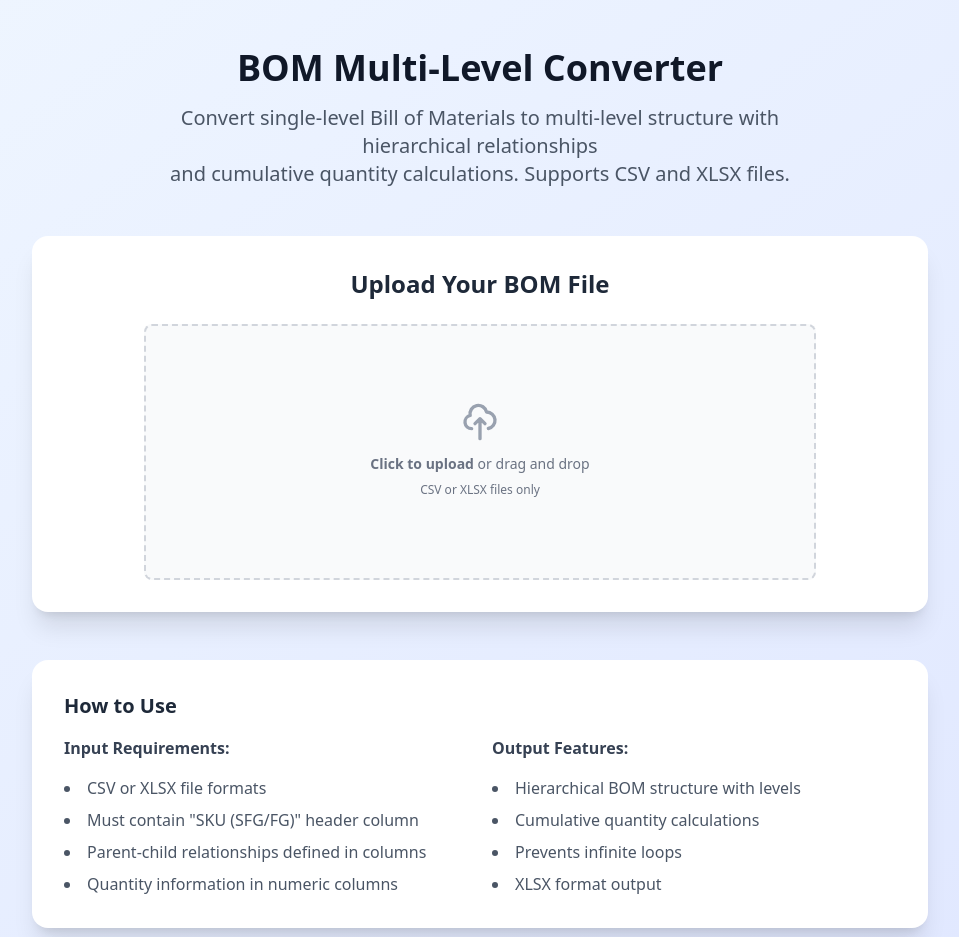
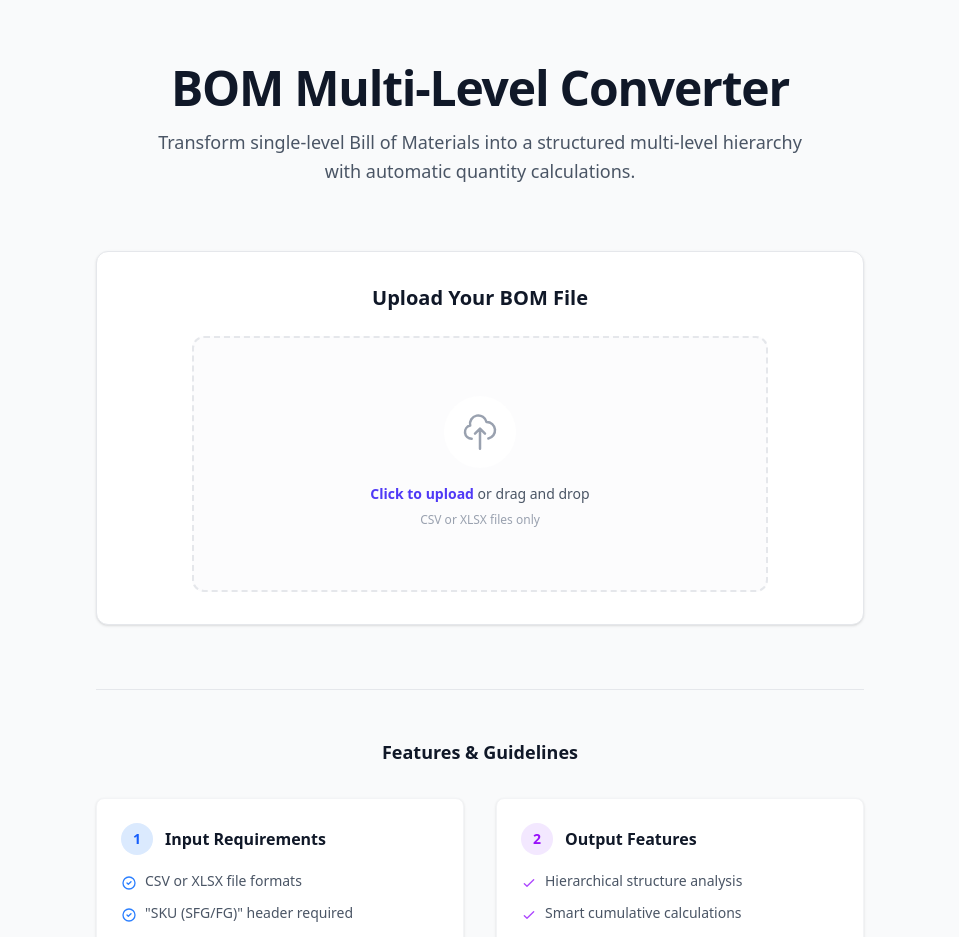
Before and after one commit to faizalindrak/bom-converter-web-app, a React (Vite) app: page / in a window 1280 px wide. Shown: the top 937 px of the page, without its empty margins (160-1119 px from the left). Built offline with nearby package versions, Linux system fonts and the light colour scheme.

Commit message:
Redesign UI with clean modern aesthetics (no gradients)

```diff
--- a/src/components/FileUpload.jsx
+++ b/src/components/FileUpload.jsx
@@ -59,19 +59,22 @@ const FileUpload = ({ onFileProcessed }) => {
   }, [handleFile]);
 
   return (
-    <div className="w-full max-w-2xl mx-auto"
+    <div className="w-full max-w-xl mx-auto"
       onDrop={handleDrop}
       onDragOver={handleDragOver}
       onDragLeave={handleDragLeave}
     >
       <label
-        className={`flex flex-col items-center justify-center w-full h-64 border-2 border-dashed rounded-lg cursor-pointer bg-gray-50 hover:bg-gray-100 transition-colors ${
-          isDragging ? 'border-blue-500 bg-blue-50' : 'border-gray-300'
+        className={`group flex flex-col items-center justify-center w-full h-64 border-2 border-dashed rounded-xl cursor-pointer transition-all duration-300 ${
+          isDragging
+            ? 'border-indigo-500 bg-indigo-50/50'
+            : 'border-gray-200 bg-gray-50/50 hover:bg-white hover:border-indigo-400 hover:shadow-sm'
         } ${isProcessing ? 'opacity-50 cursor-not-allowed' : ''}`}
       >
         <div className="flex flex-col items-center justify-center pt-5 pb-6">
+          <div className={`p-4 rounded-full mb-4 transition-colors duration-300 ${isDragging ? 'bg-indigo-100' : 'bg-white group-hover:bg-indigo-50'}`}>
             <svg
-            className="w-10 h-10 mb-3 text-gray-400"
+              className={`w-10 h-10 transition-colors duration-300 ${isDragging ? 'text-indigo-600' : 'text-gray-400 group-hover:text-indigo-500'}`}
               fill="none"
               stroke="currentColor"
               viewBox="0 0 24 24"
@@ -80,16 +83,23 @@ const FileUpload = ({ onFileProcessed }) => {
               <path
                 strokeLinecap="round"
                 strokeLinejoin="round"
-              strokeWidth={2}
+                strokeWidth={1.5}
                 d="M7 16a4 4 0 01-.88-7.903A5 5 0 1115.9 6L16 6a5 5 0 011 9.9M15 13l-3-3m0 0l-3 3m3-3v12"
               />
             </svg>
-          <p className="mb-2 text-sm text-gray-500">
-            <span className="font-semibold">Click to upload</span> or drag and drop
+          </div>
+          <p className="mb-2 text-sm text-gray-600 font-medium">
+            <span className="text-indigo-600 font-semibold hover:text-indigo-700">Click to upload</span> or drag and drop
           </p>
-          <p className="text-xs text-gray-500">CSV or XLSX files only</p>
+          <p className="text-xs text-gray-400">CSV or XLSX files only</p>
           {isProcessing && (
-            <p className="text-sm text-blue-600 mt-2">Processing file...</p>
+            <div className="flex items-center mt-4 text-indigo-600">
+              <svg className="animate-spin -ml-1 mr-2 h-4 w-4 text-indigo-600" xmlns="http://www.w3.org/2000/svg" fill="none" viewBox="0 0 24 24">
+                <circle className="opacity-25" cx="12" cy="12" r="10" stroke="currentColor" strokeWidth="4"></circle>
+                <path className="opacity-75" fill="currentColor" d="M4 12a8 8 0 018-8V0C5.373 0 0 5.373 0 12h4zm2 5.291A7.962 7.962 0 014 12H0c0 3.042 1.135 5.824 3 7.938l3-2.647z"></path>
+              </svg>
+              <p className="text-sm font-medium">Processing file...</p>
+            </div>
           )}
         </div>
         <input
@@ -102,7 +112,10 @@ const FileUpload = ({ onFileProcessed }) => {
       </label>
 
       {error && (
-        <div className="mt-4 p-4 bg-red-50 border border-red-200 rounded-lg">
+        <div className="mt-4 p-4 bg-red-50 border border-red-100 rounded-lg flex items-start">
+          <svg className="w-5 h-5 text-red-500 mr-2 flex-shrink-0 mt-0.5" fill="none" stroke="currentColor" viewBox="0 0 24 24" xmlns="http://www.w3.org/2000/svg">
+            <path strokeLinecap="round" strokeLinejoin="round" strokeWidth={2} d="M12 8v4m0 4h.01M21 12a9 9 0 11-18 0 9 9 0 0118 0z" />
+          </svg>
           <p className="text-red-600 text-sm">{error}</p>
         </div>
       )}
--- a/src/pages/Home.jsx
+++ b/src/pages/Home.jsx
@@ -31,40 +31,44 @@ const Home = () => {
   };
 
   return (
-    <div className="min-h-screen bg-gradient-to-br from-blue-50 to-indigo-100 py-12 px-4">
-      <div className="max-w-4xl mx-auto">
-        <div className="text-center mb-12">
-          <h1 className="text-4xl font-bold text-gray-900 mb-4">
+    <div className="min-h-screen bg-gray-50 py-16 px-4 sm:px-6 lg:px-8 font-sans">
+      <div className="max-w-3xl mx-auto">
+        <div className="text-center mb-16">
+          <h1 className="text-4xl font-extrabold text-gray-900 tracking-tight mb-4 sm:text-5xl">
             BOM Multi-Level Converter
           </h1>
-          <p className="text-xl text-gray-600 max-w-2xl mx-auto">
-            Convert single-level Bill of Materials to multi-level structure with hierarchical relationships <br/>
-            and cumulative quantity calculations. Supports CSV and XLSX files.
+          <p className="text-lg text-gray-600 max-w-2xl mx-auto leading-relaxed">
+            Transform single-level Bill of Materials into a structured multi-level hierarchy with automatic quantity calculations.
           </p>
         </div>
 
-        <div className="bg-white rounded-2xl shadow-xl p-8 mb-8">
-          <h2 className="text-2xl font-semibold text-gray-800 mb-6 text-center">
+        <div className="bg-white rounded-xl shadow-sm border border-gray-200 p-8 mb-8 transition-shadow hover:shadow-md duration-300">
+          <h2 className="text-xl font-semibold text-gray-900 mb-6 text-center">
             Upload Your BOM File
           </h2>
           <FileUpload onFileProcessed={handleFileProcessed} />
         </div>
 
         {isDownloadReady && (
-          <div className="bg-white rounded-2xl shadow-xl p-8">
-            <h3 className="text-xl font-semibold text-gray-800 mb-4 text-center">
-              Conversion Complete!
-            </h3>
-            <p className="text-gray-600 text-center mb-6">
-              Your multi-level BOM file is ready for download
-            </p>
+          <div className="bg-white rounded-xl shadow-sm border border-green-100 p-8 mb-8 ring-1 ring-green-500/10">
             <div className="text-center">
+              <div className="inline-flex items-center justify-center w-12 h-12 rounded-full bg-green-100 mb-4">
+                <svg className="w-6 h-6 text-green-600" fill="none" stroke="currentColor" viewBox="0 0 24 24" xmlns="http://www.w3.org/2000/svg">
+                  <path strokeLinecap="round" strokeLinejoin="round" strokeWidth={2} d="M5 13l4 4L19 7" />
+                </svg>
+              </div>
+              <h3 className="text-xl font-semibold text-gray-900 mb-2">
+                Conversion Successful
+              </h3>
+              <p className="text-gray-500 mb-8">
+                Your processed file is ready for download.
+              </p>
               <button
                 onClick={handleDownload}
-                className="bg-blue-600 hover:bg-blue-700 text-white font-semibold py-3 px-8 rounded-lg transition-colors duration-200 shadow-lg hover:shadow-xl"
+                className="inline-flex items-center justify-center px-8 py-3 border border-transparent text-base font-medium rounded-lg text-white bg-indigo-600 hover:bg-indigo-700 transition-colors duration-200 focus:outline-none focus:ring-2 focus:ring-offset-2 focus:ring-indigo-500"
               >
                 <svg
-                  className="w-5 h-5 inline-block mr-2"
+                  className="w-5 h-5 mr-2 -ml-1"
                   fill="none"
                   stroke="currentColor"
                   viewBox="0 0 24 24"
@@ -74,36 +78,58 @@ const Home = () => {
                     strokeLinecap="round"
                     strokeLinejoin="round"
                     strokeWidth={2}
-                    d="M12 10v6m0 0l-3-3m3 3l3-3m2 8H7a2 2 0 01-2-2V5a2 2 0 012-2h5.586a1 1 0 01.707.293l5.414 5.414a1 1 0 01.293.707V19a2 2 0 01-2 2z"
+                    d="M4 16v1a3 3 0 003 3h10a3 3 0 003-3v-1m-4-4l-4 4m0 0l-4-4m4 4V4"
                   />
                 </svg>
-                Download Multi-Level BOM
+                Download Converted File
               </button>
             </div>
           </div>
         )}
 
-        <div className="mt-12 bg-white rounded-2xl shadow-xl p-8">
-          <h3 className="text-xl font-semibold text-gray-800 mb-4">
-            How to Use
+        <div className="mt-16 border-t border-gray-200 pt-12">
+          <h3 className="text-lg font-semibold text-gray-900 mb-8 text-center">
+            Features & Guidelines
           </h3>
-          <div className="grid md:grid-cols-2 gap-6">
-            <div className="space-y-4">
-              <h4 className="font-semibold text-gray-700">Input Requirements:</h4>
-              <ul className="list-disc list-inside space-y-2 text-gray-600">
-                <li>CSV or XLSX file formats</li>
-                <li>Must contain "SKU (SFG/FG)" header column</li>
-                <li>Parent-child relationships defined in columns</li>
-                <li>Quantity information in numeric columns</li>
+          <div className="grid md:grid-cols-2 gap-8">
+            <div className="bg-white rounded-lg p-6 border border-gray-100 shadow-sm">
+              <h4 className="font-semibold text-gray-900 mb-4 flex items-center">
+                <span className="flex-shrink-0 w-8 h-8 flex items-center justify-center rounded-full bg-blue-100 text-blue-600 mr-3 text-sm font-bold">1</span>
+                Input Requirements
+              </h4>
+              <ul className="space-y-3 text-gray-600 text-sm">
+                <li className="flex items-start">
+                  <svg className="w-4 h-4 text-blue-500 mt-1 mr-2 flex-shrink-0" fill="none" stroke="currentColor" viewBox="0 0 24 24"><path strokeLinecap="round" strokeLinejoin="round" strokeWidth={2} d="M9 12l2 2 4-4m6 2a9 9 0 11-18 0 9 9 0 0118 0z" /></svg>
+                  CSV or XLSX file formats
+                </li>
+                <li className="flex items-start">
+                  <svg className="w-4 h-4 text-blue-500 mt-1 mr-2 flex-shrink-0" fill="none" stroke="currentColor" viewBox="0 0 24 24"><path strokeLinecap="round" strokeLinejoin="round" strokeWidth={2} d="M9 12l2 2 4-4m6 2a9 9 0 11-18 0 9 9 0 0118 0z" /></svg>
+                  "SKU (SFG/FG)" header required
+                </li>
+                <li className="flex items-start">
+                  <svg className="w-4 h-4 text-blue-500 mt-1 mr-2 flex-shrink-0" fill="none" stroke="currentColor" viewBox="0 0 24 24"><path strokeLinecap="round" strokeLinejoin="round" strokeWidth={2} d="M9 12l2 2 4-4m6 2a9 9 0 11-18 0 9 9 0 0118 0z" /></svg>
+                  Defined parent-child columns
+                </li>
               </ul>
             </div>
-            <div className="space-y-4">
-              <h4 className="font-semibold text-gray-700">Output Features:</h4>
-              <ul className="list-disc list-inside space-y-2 text-gray-600">
-                <li>Hierarchical BOM structure with levels</li>
-                <li>Cumulative quantity calculations</li>
-                <li>Prevents infinite loops</li>
-                <li>XLSX format output</li>
+            <div className="bg-white rounded-lg p-6 border border-gray-100 shadow-sm">
+              <h4 className="font-semibold text-gray-900 mb-4 flex items-center">
+                <span className="flex-shrink-0 w-8 h-8 flex items-center justify-center rounded-full bg-purple-100 text-purple-600 mr-3 text-sm font-bold">2</span>
+                Output Features
+              </h4>
+              <ul className="space-y-3 text-gray-600 text-sm">
+                <li className="flex items-start">
+                  <svg className="w-4 h-4 text-purple-500 mt-1 mr-2 flex-shrink-0" fill="none" stroke="currentColor" viewBox="0 0 24 24"><path strokeLinecap="round" strokeLinejoin="round" strokeWidth={2} d="M5 13l4 4L19 7" /></svg>
+                  Hierarchical structure analysis
+                </li>
+                <li className="flex items-start">
+                  <svg className="w-4 h-4 text-purple-500 mt-1 mr-2 flex-shrink-0" fill="none" stroke="currentColor" viewBox="0 0 24 24"><path strokeLinecap="round" strokeLinejoin="round" strokeWidth={2} d="M5 13l4 4L19 7" /></svg>
+                  Smart cumulative calculations
+                </li>
+                <li className="flex items-start">
+                  <svg className="w-4 h-4 text-purple-500 mt-1 mr-2 flex-shrink-0" fill="none" stroke="currentColor" viewBox="0 0 24 24"><path strokeLinecap="round" strokeLinejoin="round" strokeWidth={2} d="M5 13l4 4L19 7" /></svg>
+                  Infinite loop detection
+                </li>
               </ul>
             </div>
           </div>
```
Lines whose indentation alone changed are shown as unchanged.
